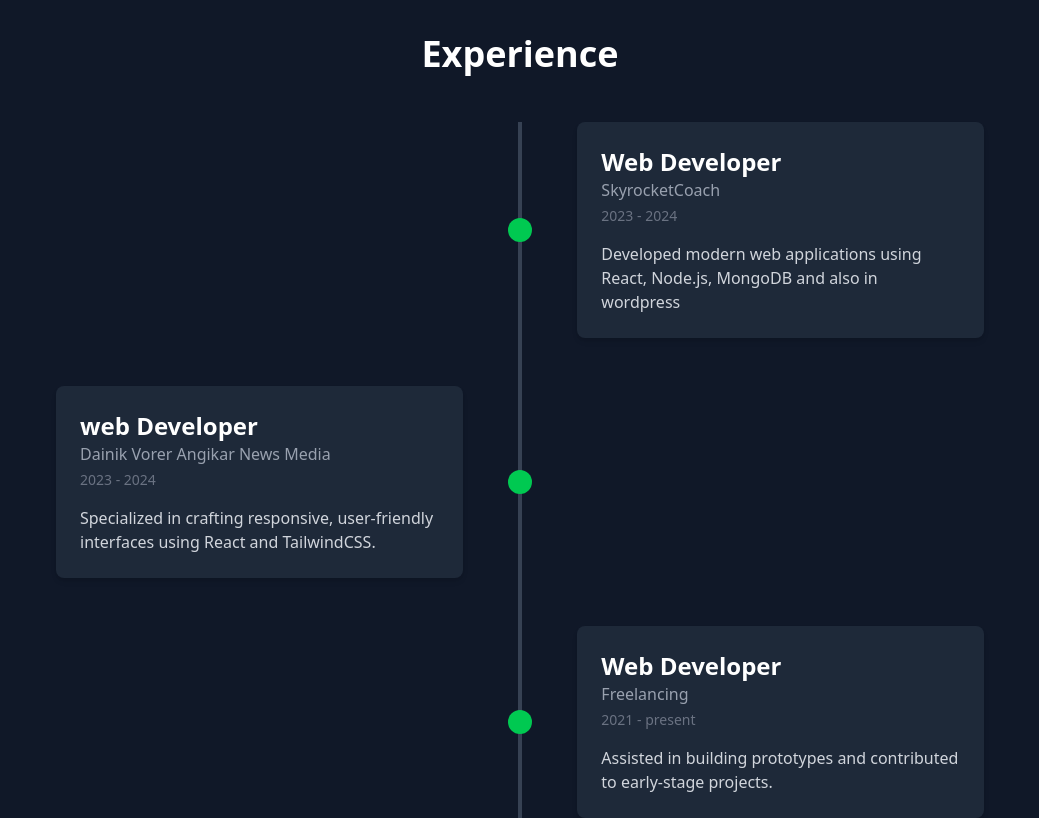
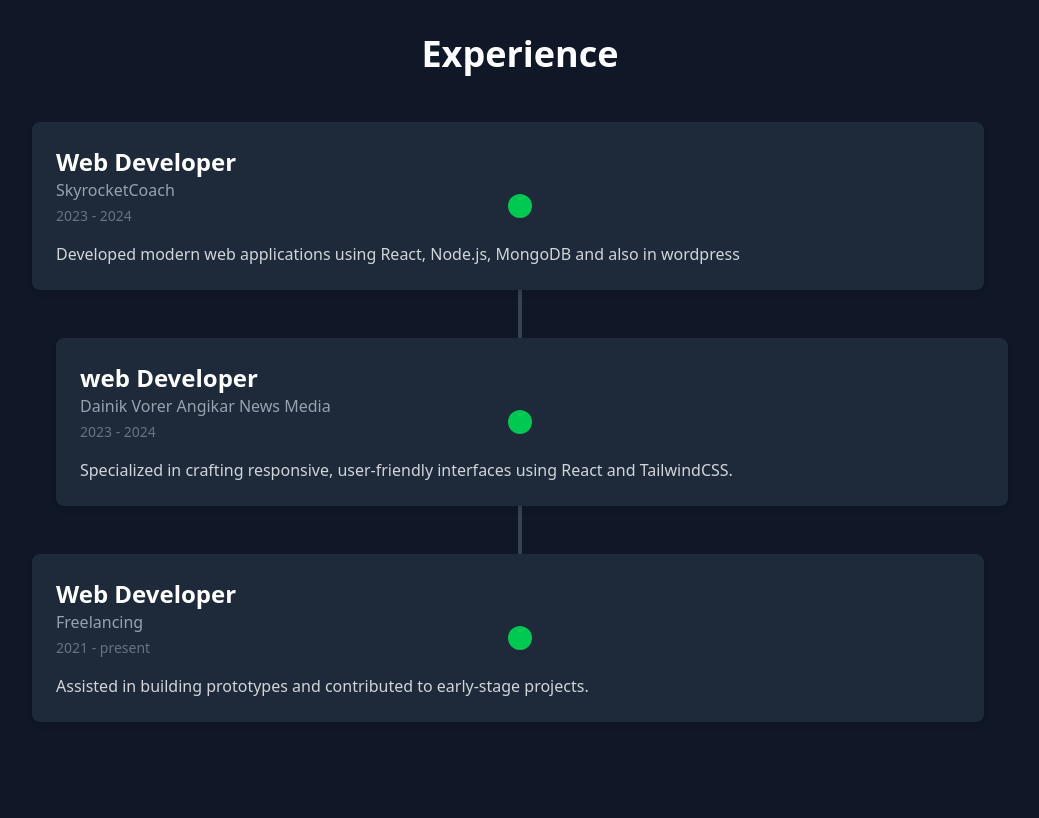
Before and after one commit to arshakib/My-Portfolio-, a React (Vite) app: page / in a window 1280 px wide. Shown: the part 4140-4958 px from the top of the page, without its empty margins (120-1159 px from the left). Built offline with nearby package versions, Linux system fonts and the light colour scheme.

Commit message:
Add existing project files to Git

```diff
--- a/src/Component/Experience.jsx
+++ b/src/Component/Experience.jsx
@@ -57,7 +57,7 @@ const Experience = () => {
             >
               {/* Content Container */}
               <div
-                className={`w-full md:w-5/12 bg-gray-800 p-6 rounded-lg shadow-md relative ${
+                className={`lg:w-full md:w-5/12 bg-gray-800 p-6 rounded-lg shadow-md relative ${
                   index % 2 === 0 ? "md:ml-auto md:mr-6" : "md:mr-auto md:ml-6"
                 }`}
               >
```
